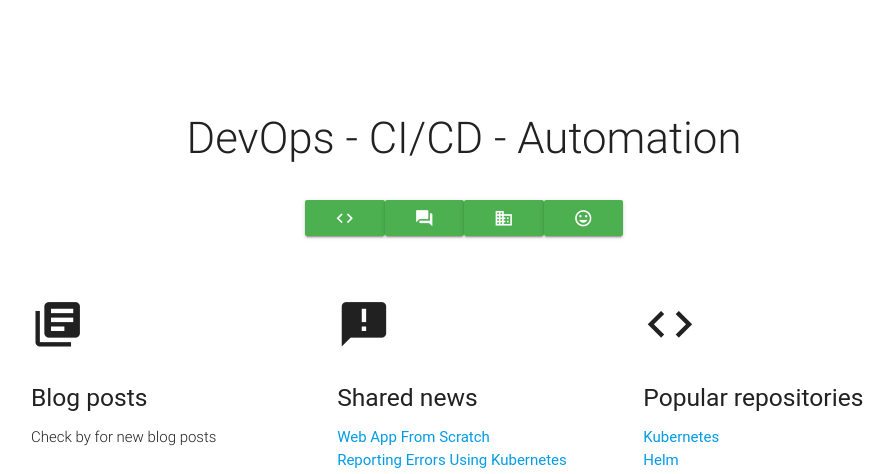
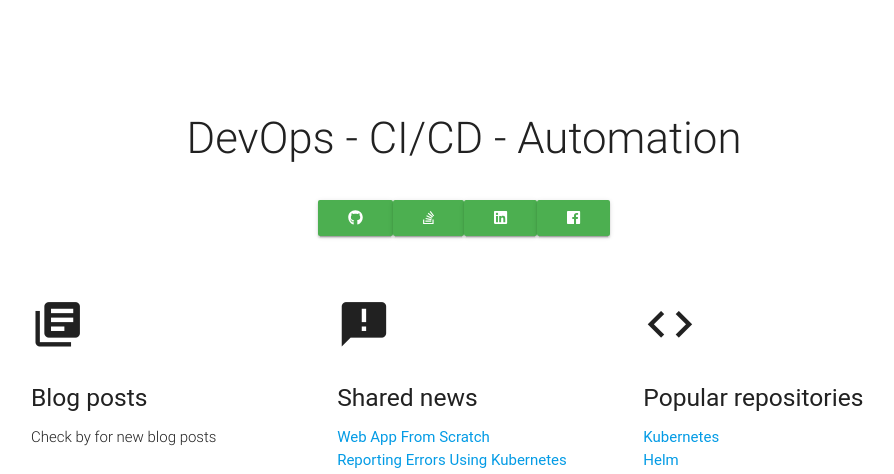
Before and after one commit to whirlwin/whirlwin.no, a Node project: template src/main/views/index.pug in a window 1280 px wide. Shown: the part 234-708 px from the top of the page, without its empty margins (176-1070 px from the left). Run offline with Node 20 templates, Linux system fonts and the light colour scheme; the template is opened without the code that fills it, so the values that code supplies are empty; some libraries are stand-ins or nearby versions; some web fonts are replaced.

Commit message:
Add fonts awesome

```diff
--- a/src/main/views/index.pug
+++ b/src/main/views/index.pug
@@ -7,13 +7,13 @@
         h3.header.col.s12.light DevOps - CI/CD - Automation
       div.row.center
           a.btn.green(href="https://github.com/whirlwin")
-            i.material-icons code
+            i.fab.fa-github
           a.btn.green(href="https://stackoverflow.com/users/490315/whirlwin")
-            i.material-icons question_answer
+            i.fab.fa-stack-overflow
           a.btn.green(href="https://www.linkedin.com/in/whirlwin/")
-            i.material-icons business
+            i.fab.fa-linkedin
           a.btn.green(href="https://www.facebook.com/whirlwin")
-            i.material-icons tag_faces
+            i.fab.fa-facebook
   div.container
     div.section
       div.row
--- a/src/main/views/layout.pug
+++ b/src/main/views/layout.pug
@@ -6,6 +6,7 @@
     link(rel="stylesheet", href="/assets/vendor/materialize/materialize.min.css")
     link(rel="stylesheet", href="/assets/custom/stylesheets/main.css")
     link(rel='stylesheet', href='https://fonts.googleapis.com/icon?family=Material+Icons')
+    script(defer, src="https://use.fontawesome.com/releases/v5.0.6/js/all.js")
   body
     nav.green.darken-1(role="navigation")
       div.nav-wrapper.container
```
